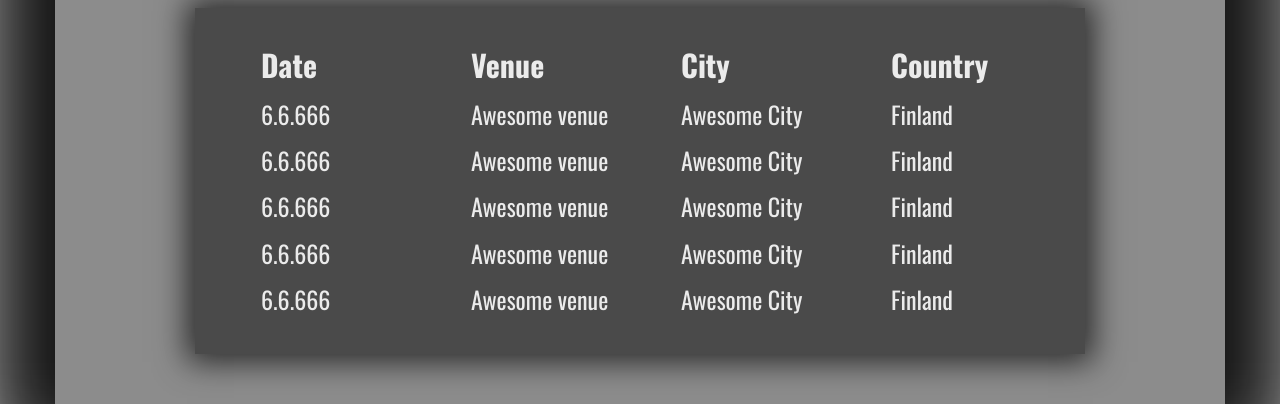
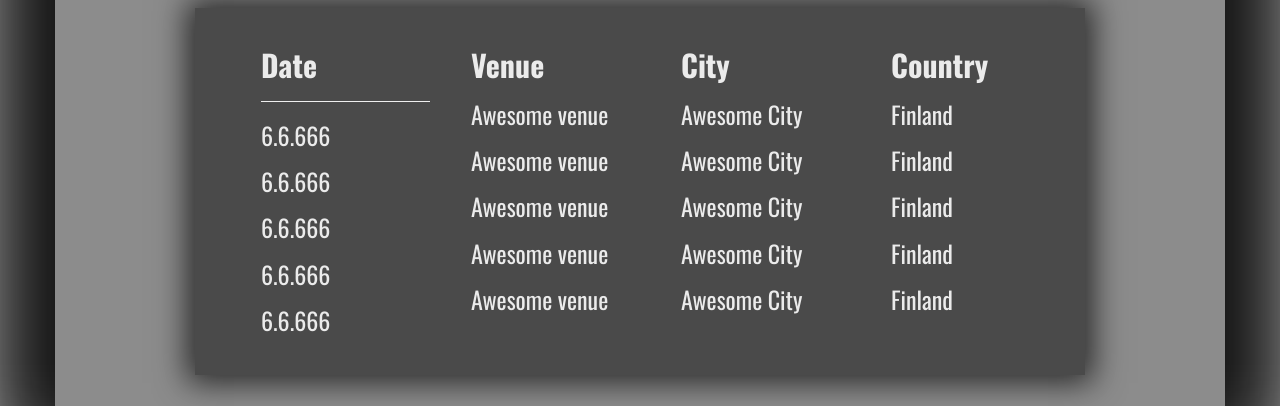
Before and after one commit to DaniStrudel/Brymir-www, a website: page live.html in a window 1280 px wide. Shown: the part 596-1002 px from the top of the page. Drawn offline with nearby package versions, Linux system fonts and the light colour scheme; a web font is replaced by a local one.

Commit message:
Try to add line

```diff
--- a/css/custom.css
+++ b/css/custom.css
@@ -120,6 +120,10 @@ h1 {
     margin: 30px;
 }
 
+.thehr {
+    display: block;
+}
+
 .sideMargin {
     margin: 0 10% 0 10%;
 }
--- a/live.html
+++ b/live.html
@@ -67,6 +67,7 @@
     <ul class="rig columns-4 liveContainer">
     <li>
         <h2><b>Date</b></h2>
+        <hr class=thehr></hr>
         <h3>6.6.666</h3>
         <h3>6.6.666</h3>
         <h3>6.6.666</h3>
```
